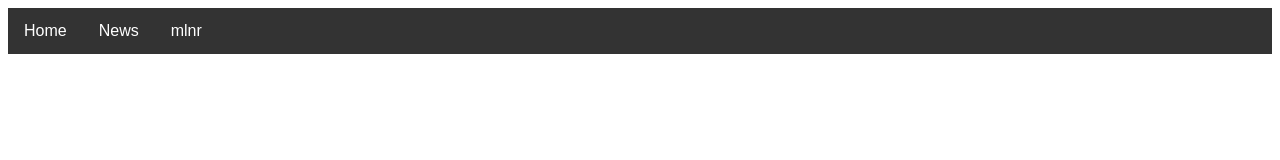
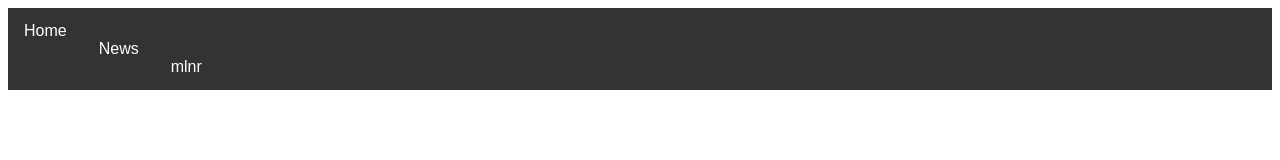
Before and after one commit to mlnr143/nav, a plain HTML site: page index.html in a window 1280 px wide. Drawn offline with Linux system fonts and the light colour scheme.

Commit message:
Update index.html

```diff
--- a/index.html
+++ b/index.html
@@ -8,8 +8,8 @@
 </head>
 <body>
 <div class="navbar">
-  <a href="#home">Home</a>
-  <a href="#news">News</a>
+  <a href="#home">Home</a><br>
+  <a href="#news">News</a><br>
   <div class="dropdown">
     <button class="dropbtn">mlnr
 
```
